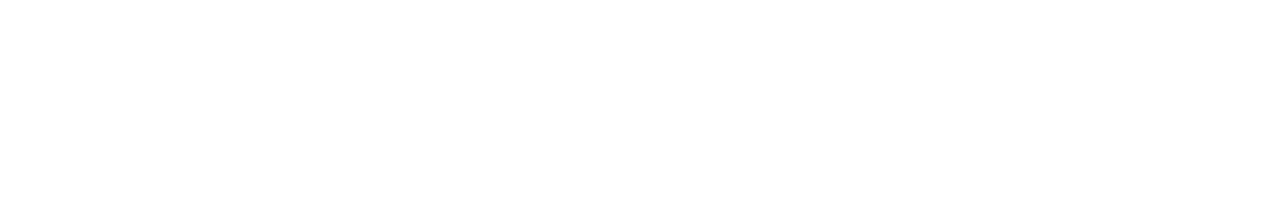
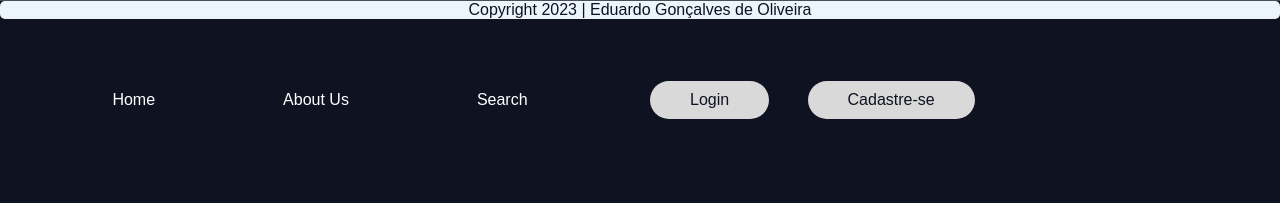
Before and after one commit to EduardoGoncalvesdeOliveira/AtividadeConsumoDeAPI_GAANAMusic, a plain HTML site: page index.html in a window 1280 px wide. Drawn offline with Linux system fonts and the light colour scheme.

Commit message:
1/3 Done

```diff
--- a/index.html
+++ b/index.html
@@ -1,16 +1,33 @@
 <!DOCTYPE html>
-<html lang="en">
+<html lang="pt-br">
 
 <head>
     <link rel="stylesheet" href="style.css">
     <script type="module" src="main.js"></script>
     <meta charset="UTF-8">
     <meta name="viewport" content="width=device-width, initial-scale=1.0">
-    <title>Document</title>
+    <title>Gaana: MusicalSearcher</title>
 </head>
 
 <body>
-
+    <header>
+        <div class="imagem">
+        </div>
+        <div class="nav">
+            <span class="home">Home</span>
+            <span class="about-us">About Us</span>
+            <span class="search">Search</span>
+        </div>
+        <div class="opcoes-de-entrada">
+            <span class="login">Login</span>
+            <span class="cadastre-se">Cadastre-se</span>
+        </div>
+    </header>
+    <div class="linha"></div>
+    <main></main>
+    <footer>
+        <span>Copyright 2023 | Eduardo Gonçalves de Oliveira</span>
+    </footer>
 </body>
 
 </html>
--- a/style.css
+++ b/style.css
@@ -0,0 +1,81 @@
+* {
+    margin: 0;
+    padding: 0;
+    box-sizing: border-box;
+}
+
+@import url('https://fonts.googleapis.com/css2?family=Raleway:wght@500&display=swap');
+body {
+    background-color: #0F1221;
+    color: #fff;
+    font-family: 'Raleway', sans-serif;
+    display: grid;
+}
+
+header {
+    width: 100%;
+    height: 25%;
+    position: fixed;
+    top: 0;
+    left: 0;
+    display: flex;
+    align-items: center;
+}
+
+.nav {
+    justify-content: center;
+    padding: 10px;
+    width: 100%;
+    display: flex;
+    gap: 10vw;
+    flex-direction: row;
+    align-content: center;
+}
+
+.opcoes-de-entrada {
+    align-self: center;
+    align-items: center;
+    padding: 10px;
+    width: 100%;
+    display: flex;
+    gap: 3vw;
+    flex-direction: row;
+    border: 10px #d9d9d9;
+}
+
+.login {
+    background-color: #d9d9d9;
+    padding: 10px 40px;
+    text-align: center;
+    height: 8;
+    border-radius: 22px;
+    color: #0F1221;
+}
+
+.cadastre-se {
+    background-color: #d9d9d9;
+    padding: 10px 40px;
+    text-align: center;
+    height: 8;
+    border-radius: 22px;
+    color: #0F1221;
+}
+
+.linha {
+    height: 1px;
+    width: 100%;
+    opacity: 25%;
+    background-color: #fff;
+}
+
+main {
+    display: grid;
+}
+
+footer {
+    color: #0F1221;
+    border-radius: 5px;
+    text-align: center;
+    background-color: aliceblue;
+    opacity: 99%;
+}
```
Also changed, not shown: img/Logo Gaana.PNG (added).
